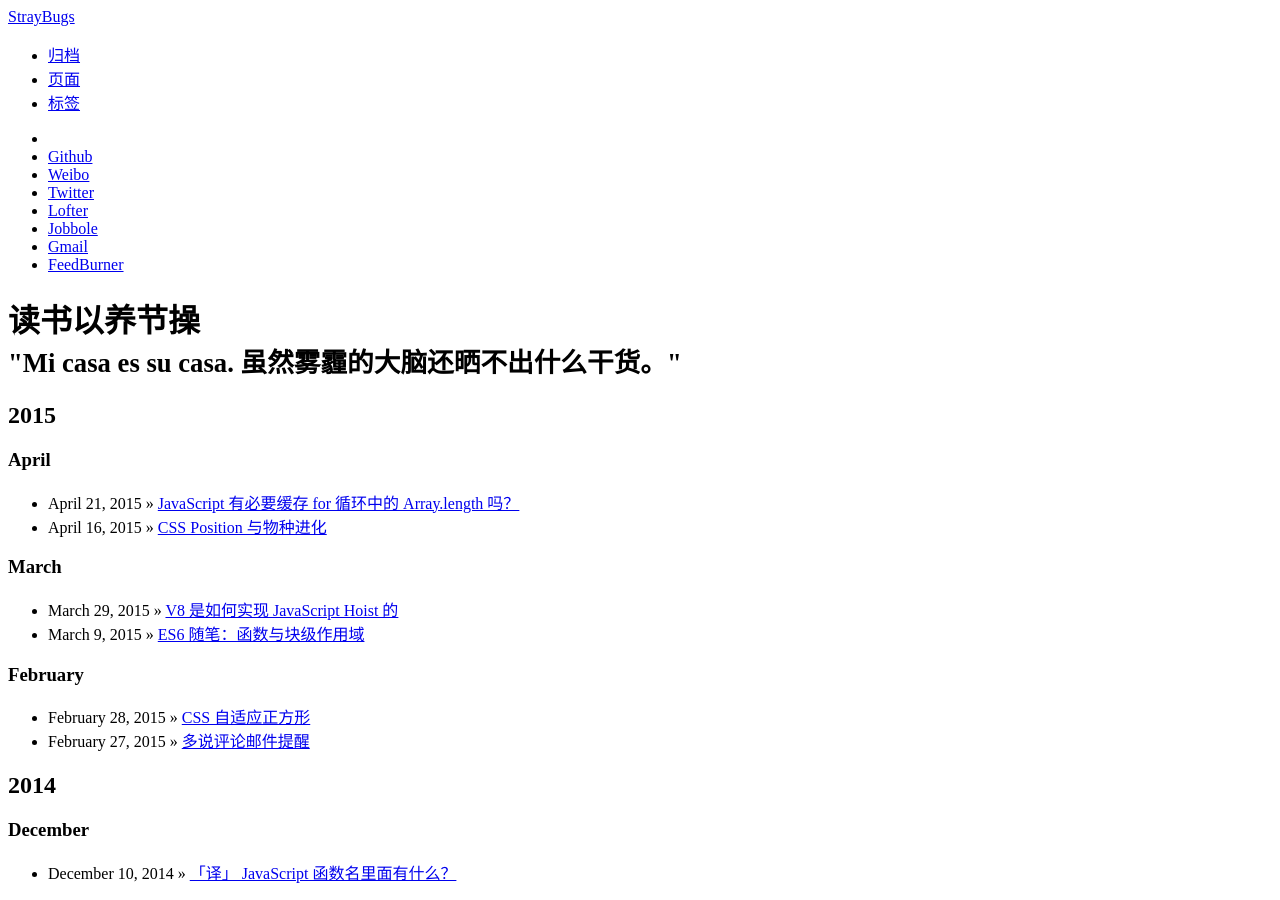
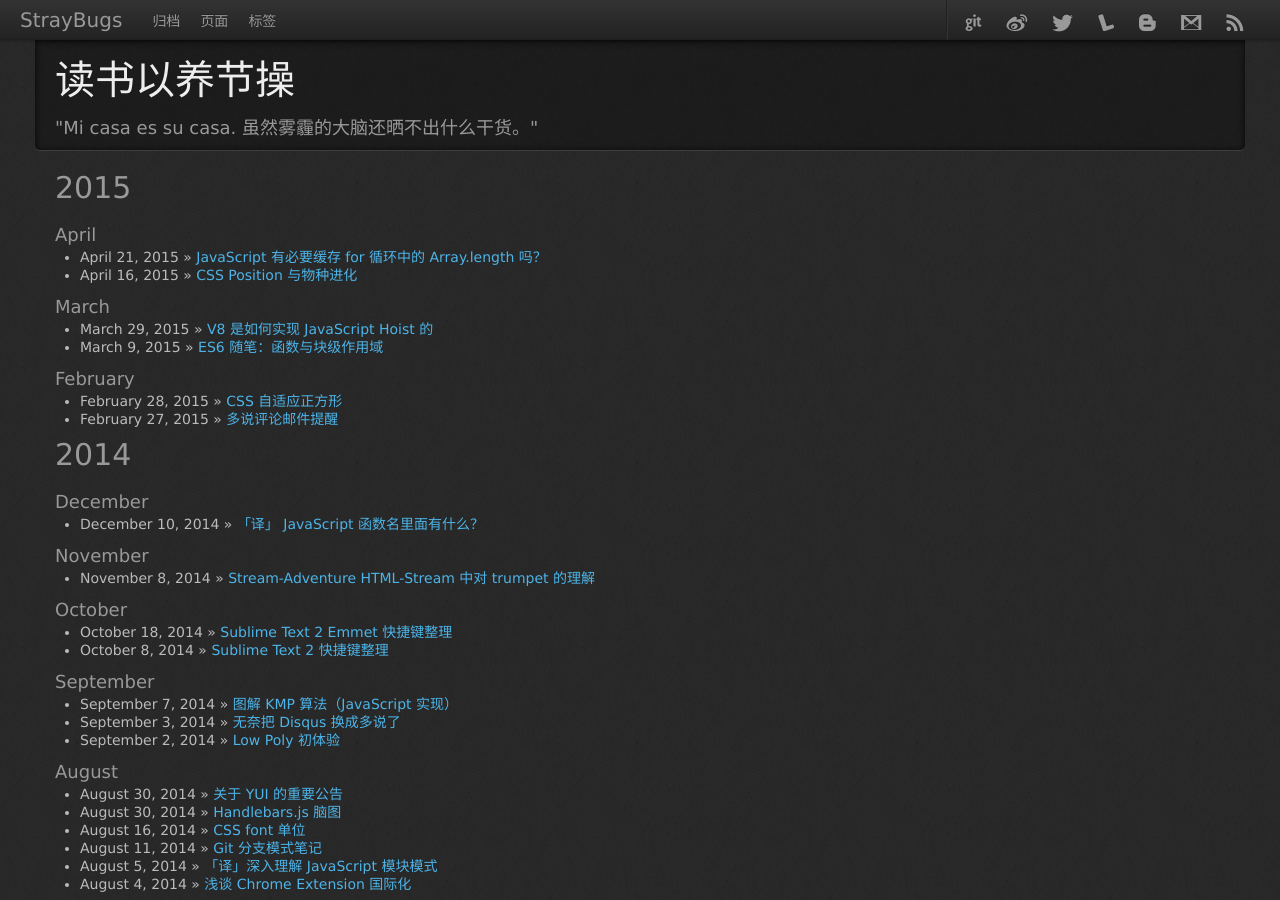
Before and after one commit to crimx/crimx.github.io, a Jekyll site: the page built from index.html, in a window 1280 px wide and 900 px high. Built offline with Jekyll 4.4.1, drawn with Linux system fonts in a browser that asks for light colours; nearby versions of some CDN libraries.

Commit message:
Update _config.yml

```diff
--- a/_config.yml
+++ b/_config.yml
@@ -78,7 +78,7 @@ JB :
   #   /assets
   #
   # ASSET_PATH : http://crimx.qiniudn.com/themes/hooligan
-  ASSET_PATH : ''
+  ASSET_PATH : '/assets/themes/hooligan/'
 
   # These paths are to the main pages Jekyll-Bootstrap ships with.
   # Some JB helpers refer to these paths; change them here if needed.
```
